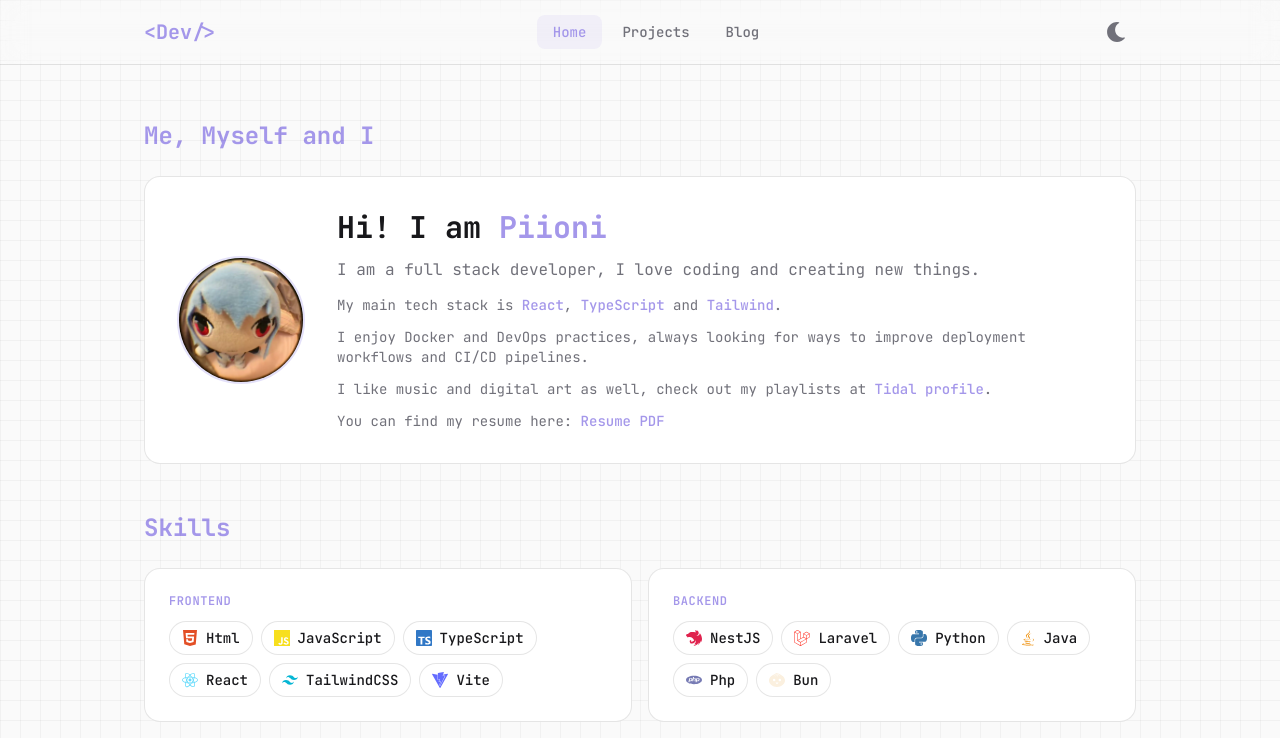
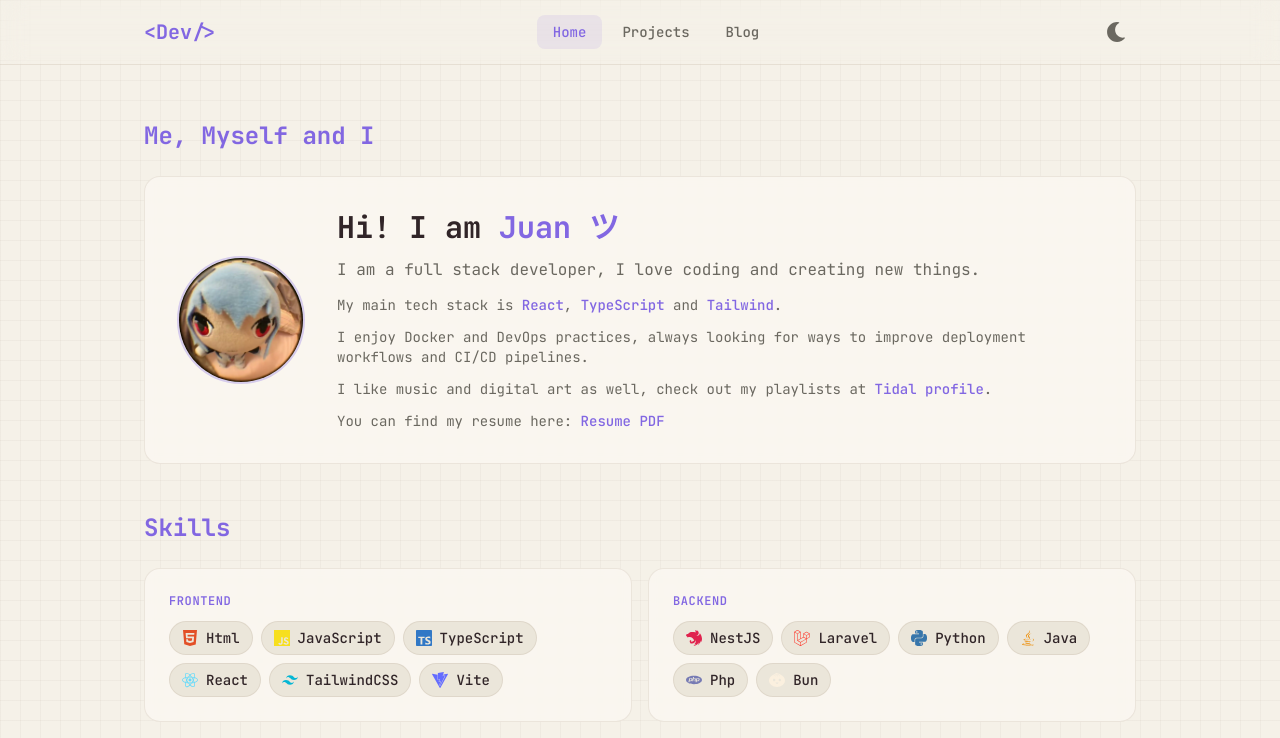
Before and after one commit to Piioni/Portfolio, a React (Vite) app: page / in a window 1280 px wide. Shown: the top 738 px of the page. Built offline with nearby package versions, Linux system fonts and the light colour scheme.

Commit message:
Upgraded light mode colors, and changed name

```diff
--- a/index.html
+++ b/index.html
@@ -4,9 +4,9 @@
         <meta charset="UTF-8" />
         <link rel="icon" type="image/webp" href="/rei.webp" />
         <meta name="viewport" content="width=device-width, initial-scale=1.0" />
-        <meta name="description" content="Piioni - Full Stack Developer Portfolio." />
+        <meta name="description" content="Juan Rangel - Full Stack Developer Portfolio." />
         <meta name="theme-color" content="#1e1e1e" />
-        <title>Piioni | Full Stack Developer</title>
+        <title>Juan Rangel | Full Stack Developer</title>
 
         <!-- Anti-FOUC: Apply theme before render to prevent flash -->
         <script>
--- a/src/components/compound/ExperienceCard.tsx
+++ b/src/components/compound/ExperienceCard.tsx
@@ -20,7 +20,7 @@ export function ExperienceCard({ experience, className }: ExperienceCardProps) {
                 'relative pl-6 pb-8 last:pb-0',
                 // Timeline line
                 'before:absolute before:left-0 before:top-3 before:bottom-0 before:w-0.75',
-                'before:bg-border-light dark:before:bg-accent-lavender/25',
+                'before:bg-text-primary-light/27 dark:before:bg-accent-lavender/25',
                 className
             )}
         >
--- a/src/components/layout/Footer.tsx
+++ b/src/components/layout/Footer.tsx
@@ -29,7 +29,7 @@ export function Footer({ className }: FooterProps) {
                     </div>
 
                     <p className="text-sm text-text-muted-light dark:text-text-muted-dark">
-                        Piioni &copy; {currentYear}. All rights reserved.
+                        Juan Rangel &copy; {currentYear}. All rights reserved.
                     </p>
                 </div>
             </Container>
--- a/src/components/sections/HeroSection.tsx
+++ b/src/components/sections/HeroSection.tsx
@@ -12,7 +12,7 @@ export function HeroSection() {
 
                     <div className="space-y-3">
                         <h1 id="hero-heading" className="text-2xl md:text-3xl font-bold text-primary">
-                            Hi! I am <span className="text-accent-lavender">Piioni</span>
+                            Hi! I am <span className="text-accent-lavender">Juan ツ</span>
                         </h1>
 
                         <p className="text-muted max-w-2xl leading-relaxed">
--- a/src/index.css
+++ b/src/index.css
@@ -4,24 +4,33 @@
 
 @theme {
     --color-background-dark: #1e1e1e;
-    --color-background-light: #fafafa;
+    --color-background-light: #f5f1e8;
 
-    --color-accent-lavender: oklch(0.72 0.12 290);
-    --color-accent-lavender-hover: oklch(0.78 0.14 290);
+    /* Dark mode: lavanda original claro */
+    --color-accent-lavender-dark: oklch(0.72 0.12 290);
+    --color-accent-lavender-hover-dark: oklch(0.78 0.14 290);
+
+    /* Light mode: lavanda más oscuro para contraste */
+    --color-accent-lavender-light: oklch(0.6 0.18 290);
+    --color-accent-lavender-hover-light: oklch(0.68 0.2 290);
+
+    /* Default to dark mode values */
+    --color-accent-lavender: var(--color-accent-lavender-dark);
+    --color-accent-lavender-hover: var(--color-accent-lavender-hover-dark);
 
     --color-surface-dark: #252525;
-    --color-surface-light: #ffffff;
+    --color-surface-light: #ebe6da;
 
     --color-bubble-dark: rgba(37, 37, 37, 0.92);
-    --color-bubble-light: rgba(255, 255, 255, 0.92);
+    --color-bubble-light: rgba(250, 247, 240, 0.92);
 
     --color-border-dark: hsla(0, 0%, 100%, 0.1);
-    --color-border-light: hsla(0, 0%, 0%, 0.1);
+    --color-border-light: hsla(35, 20%, 60%, 0.2);
 
     --color-text-primary-dark: #e4e4e7;
-    --color-text-primary-light: #18181b;
+    --color-text-primary-light: #312528;
     --color-text-muted-dark: #a1a1aa;
-    --color-text-muted-light: #71717a;
+    --color-text-muted-light: #6b6860;
 
     --font-mono:
         'JetBrains Mono', 'Fira Code', ui-monospace, SFMono-Regular, 'SF Mono', Menlo, Consolas, 'Liberation Mono',
@@ -30,6 +39,13 @@
     --shadow-glow-lavender: 0 0 20px oklch(0.72 0.12 290 / 0.3);
 
     --ease-smooth: cubic-bezier(0.4, 0, 0.2, 1);
+}
+
+/* Override accent colors for light mode */
+html:not(.dark) {
+    --color-accent-lavender: var(--color-accent-lavender-light);
+    --color-accent-lavender-hover: var(--color-accent-lavender-hover-light);
+    --shadow-glow-lavender: 0 0 20px oklch(0.6 0.18 290 / 0.4);
 }
 
 html {
@@ -113,6 +129,6 @@ body {
 /* Light mode background grid */
 html:not(.dark) .background-pattern {
     background-image:
-        linear-gradient(90deg, hsla(0, 0%, 0%, 0.035) 1px, transparent 0),
-        linear-gradient(180deg, hsla(0, 0%, 0%, 0.035) 1px, transparent 0);
+        linear-gradient(90deg, hsla(35, 15%, 45%, 0.05) 1px, transparent 0),
+        linear-gradient(180deg, hsla(35, 15%, 45%, 0.05) 1px, transparent 0);
 }
```
